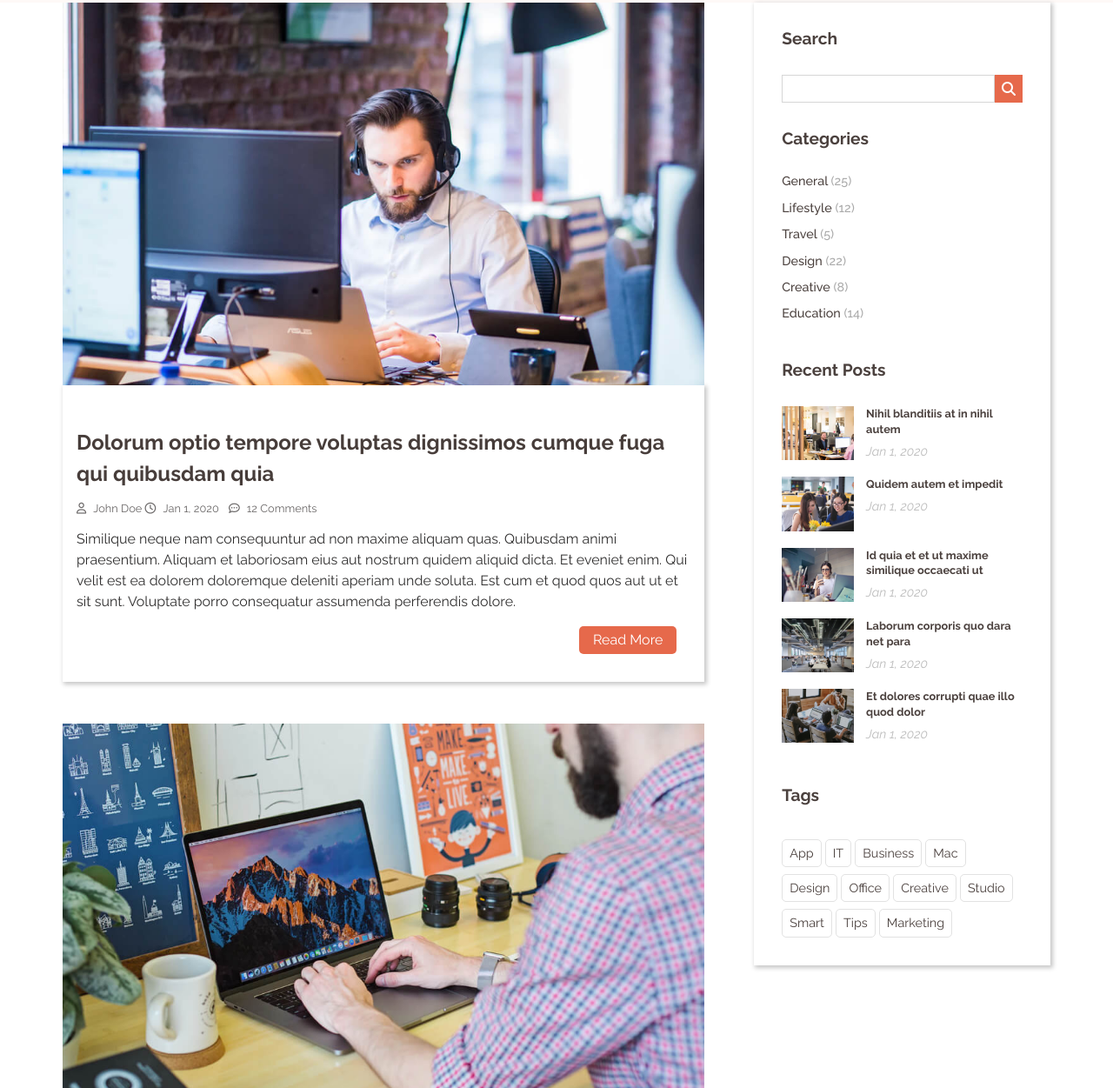
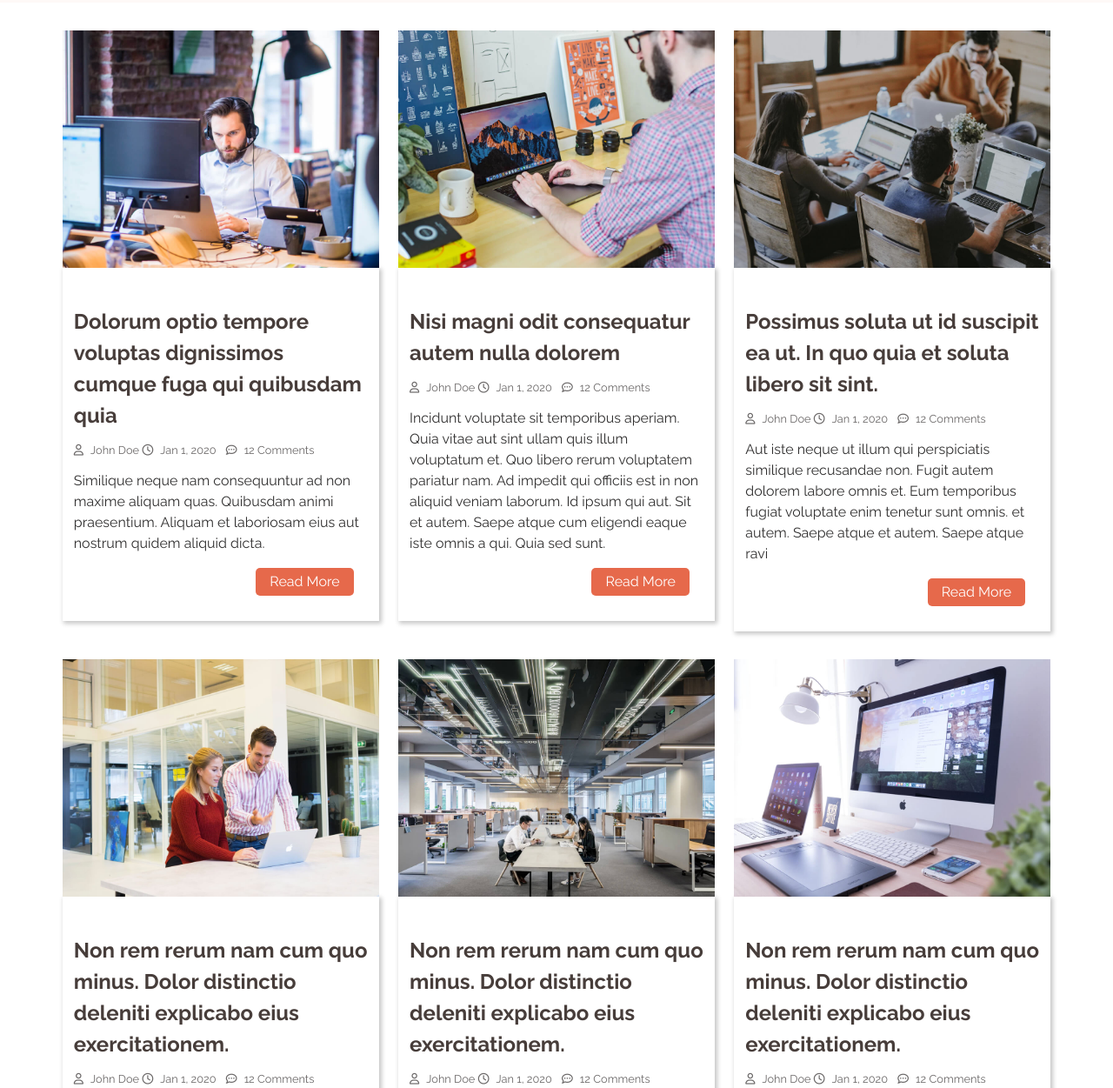
Before and after one commit to ravindrapv/checkpoint-4, a plain HTML site: page blog.html in a window 1280 px wide. Shown: the part 165-1416 px from the top of the page at 87% size. Drawn offline with Linux system fonts and the light colour scheme.

Commit message:
checkpoint-4

```diff
--- a/blog.html
+++ b/blog.html
@@ -42,9 +42,9 @@
             </div>
             <div class="blog-content-section">
                 <div class="container">
-                    <section class="flex justify-content-sp-btw flex-wrap">
-                        <div class="blog-articles-section flex-65">
-                            <article class="blog-article-col-1 ">
+                    <section class="flex justify-content-sp-btw">
+                        <div class="flex-wrap flex justify-content-sp-btw">
+                            <article class="flex-32">
                                 <div class="article-image-box">
                                     <img src="./media/blog-1.jpg" alt="Developer"/>
                                 </div>
@@ -57,17 +57,13 @@
                                     </div>
                                     <p class="common-para">
                                         Similique neque nam consequuntur ad non maxime aliquam quas.
-                                        Quibusdam animi praesentium. Aliquam et laboriosam eius aut nostrum quidem aliquid dicta.
-                                        Et eveniet enim. Qui velit est ea dolorem doloremque deleniti aperiam unde soluta.
-                                        Est cum et quod quos aut ut et sit sunt.
-                                        Voluptate porro consequatur assumenda perferendis dolore.
-                                    </p>
+                                        Quibusdam animi praesentium. Aliquam et laboriosam eius aut nostrum quidem aliquid dicta.</p>
                                     <div class="blog-article-btn-box">
                                         <a class="blog-btn">Read More</a>
                                     </div>
                                 </div>
                             </article>
-                            <article class="blog-article-col-1">
+                            <article class="flex-32">
                                 <div class="article-image-box">
                                     <img src="./media/blog-2.jpg" alt="Developer and Laptop"/>
                                 </div>
@@ -79,14 +75,14 @@
                                         <span class="comments"><i class="far fa-comment-dots"></i>12 Comments</span>
                                     </div>
                                     <p class="common-para">
-                                        Incidunt voluptate sit temporibus aperiam. Quia vitae aut sint ullam quis illum voluptatum et. Quo libero rerum voluptatem pariatur nam. Ad impedit qui officiis est in non aliquid veniam laborum. Id ipsum qui aut. Sit aliquam et quia molestias laboriosam. Tempora nam odit omnis eum corrupti qui aliquid excepturi molestiae. Facilis et sint quos sed voluptas. Maxime sed tempore enim omnis non alias odio quos distinctio.
-                                    </p>
+                                        Incidunt voluptate sit temporibus aperiam. Quia vitae aut sint ullam quis illum voluptatum et. Quo libero rerum voluptatem pariatur nam. Ad impedit qui officiis est in non aliquid veniam laborum. Id ipsum qui aut. Sit
+                                        et autem. Saepe atque cum eligendi eaque iste omnis a qui. Quia sed sunt.  </p>
                                     <div class="blog-article-btn-box">
                                         <a class="blog-btn">Read More</a>
                                     </div>
                                 </div>
                             </article>
-                            <article class="blog-article-col-1">
+                            <article class="flex-32">
                                 <div class="article-image-box">
                                     <img src="./media/blog-3.jpg" alt="Developer"/>
                                 </div>
@@ -98,14 +94,15 @@
                                         <span class="comments"><i class="far fa-comment-dots"></i>12 Comments</span>
                                     </div>
                                     <p class="common-para">
-                                        Aut iste neque ut illum qui perspiciatis similique recusandae non. Fugit autem dolorem labore omnis et. Eum temporibus fugiat voluptate enim tenetur sunt omnis. Doloremque est saepe laborum aut. Ipsa cupiditate ex harum at recusandae nesciunt. Ut dolores velit.
+                                        Aut iste neque ut illum qui perspiciatis similique recusandae non. Fugit autem dolorem labore omnis et. Eum temporibus fugiat voluptate enim tenetur sunt omnis.
+                                        et autem. Saepe atque  et autem. Saepe atque ravi
                                     </p>
                                     <div class="blog-article-btn-box">
                                         <a class="blog-btn">Read More</a>
                                     </div>
                                 </div>
                             </article>
-                            <article class="blog-article-col-1">
+                            <article class="flex-32">
                                 <div class="article-image-box">
                                     <img src="./media/blog-4.jpg" alt="Developer"/>
                                 </div>
@@ -117,100 +114,54 @@
                                         <span class="comments"><i class="far fa-comment-dots"></i>12 Comments</span>
                                     </div>
                                     <p class="common-para">
-                                        Aspernatur rerum perferendis et sint. Voluptates cupiditate voluptas atque quae. Rem veritatis rerum enim et autem. Saepe atque cum eligendi eaque iste omnis a qui. Quia sed sunt. Ea asperiores expedita et et delectus voluptates rerum. Id saepe ut itaque quod qui voluptas nobis porro rerum. Quam quia nesciunt qui aut est non omnis. Inventore occaecati et quaerat magni itaque nam voluptas. Voluptatem ducimus sint id earum ut nesciunt sed corrupti nemo.
+                                        Aspernatur rerum perferendis et sint. Voluptates cupiditate voluptas atque quae. Rem veritatis rerum enim et autem. Saepe atque cum eligendi eaque iste omnis a qui. Quia sed sunt. Ea asperiores expedita et et
                                     </p>
                                     <div class="blog-article-btn-box">
                                         <a class="blog-btn">Read More</a>
                                     </div>
                                 </div>
                             </article>
+                            <article class="flex-32">
+                                <div class="article-image-box">
+                                    <img src="./media/blog-5.jpg" alt="Developer"/>
                                 </div>
-                        <aside class="aside-section flex-30">
-                            <div class="aside-wrapper">
-                                <article>
-                                    <h2 class="aside-heading padding-bottom-2">Search</h2>
-                                    <div class="search-box flex">
-                                        <input type="name" class="flex-90"/>
-                                        <a class="search-button flex-general"><i class="fas fa-search"></i></a>
+                                <div class="article-text">
+                                    <h2 class="blog-heading padding-top-2">Non rem rerum nam cum quo minus. Dolor distinctio deleniti explicabo eius exercitationem.</h2>
+                                    <div class="post-details">
+                                        <span class="name"><i class="far fa-user"></i>John Doe</span>
+                                        <span class="date"><i class="far fa-clock"></i>Jan 1, 2020</span>
+                                        <span class="comments"><i class="far fa-comment-dots"></i>12 Comments</span>
+                                    </div>
+                                    <p class="common-para">
+                                        Aspernatur rerum perferendis et sint. Voluptates cupiditate voluptas atque quae. Rem veritatis rerum enim et autem. Saepe atque cum eligendi eaque iste omnis a qui. Quia sed sunt. Ea asperiores expedita et et
+
+                                    </p>
+                                    <div class="blog-article-btn-box">
+                                        <a class="blog-btn">Read More</a>
+                                    </div>
                                 </div>
                             </article>
-                                <div>
-                                    <h2 class="aside-heading padding-2">Categories</h2>
-                                    <nav class="padding-bottom-2">
-                                        <ul class="aside-nav">
-                                            <li class="padding-bottom-1"><a>General<span> (25)</span></a></li>
-                                            <li class="padding-bottom-1"><a>Lifestyle<span> (12)</span></a></li>
-                                            <li class="padding-bottom-1"><a>Travel<span> (5)</span></a></li>
-                                            <li class="padding-bottom-1"><a>Design<span> (22)</span></a></li>
-                                            <li class="padding-bottom-1"><a>Creative<span> (8)</span></a></li>
-                                            <li class="padding-bottom-1"><a>Education<span> (14)</span></a></li>
-                                        </ul>
-                                    </nav>
+                            <article class="flex-32">
+                                <div class="article-image-box">
+                                    <img src="./media/blog-6.jpg" alt="Developer"/>
                                 </div>
-                                <section class="recent-posts">
-                                    <h2 class="aside-heading padding-bottom-2">Recent Posts</h2>
-                                    <article class="flex-general padding-bottom-1">
-                                        <div class="recent-post-image flex-30 align-self-stretch">
-                                            <img src="./media/blog-recent-1.jpg" alt="two developers"/>
+                                <div class="article-text">
+                                    <h2 class="blog-heading padding-top-2">Non rem rerum nam cum quo minus. Dolor distinctio deleniti explicabo eius exercitationem.</h2>
+                                    <div class="post-details">
+                                        <span class="name"><i class="far fa-user"></i>John Doe</span>
+                                        <span class="date"><i class="far fa-clock"></i>Jan 1, 2020</span>
+                                        <span class="comments"><i class="far fa-comment-dots"></i>12 Comments</span>
                                     </div>
-                                        <div class="flex-65 align-self-stretch">
-                                            <h3 class="padding-bottom-half special-heading">Nihil blanditiis at in nihil autem</h3>
-                                            <span class="recentpost-date">Jan 1, 2020</span>
+                                    <p class="common-para">
+                                        Aspernatur rerum perferendis et sint. Voluptates cupiditate voluptas atque quae. Rem veritatis rerum enim et autem. Saepe atque cum eligendi eaque iste omnis a qui. Quia sed sunt. Ea asperiores expedita et et
+                                    </p>
+                                    <div class="blog-article-btn-box">
+                                        <a class="blog-btn">Read More</a>
+                                    </div>
                                 </div>
                             </article>
-                                    <article class="flex-general padding-bottom-1">
-                                        <div class="recent-post-image flex-30 align-self-stretch">
-                                            <img src="./media/blog-recent-2.jpg" alt="two girls"/>
+
                         </div>
-                                        <div class="flex-65 align-self-stretch">
-                                            <h3 class="padding-bottom-half special-heading">Quidem autem et impedit</h3>
-                                            <span class="recentpost-date">Jan 1, 2020</span>
-                                        </div>
-                                    </article>
-                                    <article class="flex-general padding-bottom-1">
-                                        <div class="recent-post-image flex-30 align-self-stretch">
-                                            <img src="./media/blog-recent-3.jpg" alt="Girl with phone"/>
-                                        </div>
-                                        <div class="flex-65 align-self-stretch">
-                                            <h3 class="padding-bottom-half special-heading">Id quia et et ut maxime similique occaecati ut</h3>
-                                            <span class="recentpost-date">Jan 1, 2020</span>
-                                        </div>
-                                    </article>
-                                    <article class="flex-general padding-bottom-1">
-                                        <div class="recent-post-image flex-30 align-self-stretch">
-                                            <img src="./media/blog-recent-4.jpg" alt="Library"/>
-                                        </div>
-                                        <div class="flex-65 align-self-stretch">
-                                            <h3 class="padding-bottom-half special-heading">Laborum corporis quo dara net para</h3>
-                                            <span class="recentpost-date">Jan 1, 2020</span>
-                                        </div>
-                                    </article>
-                                    <article class="flex-general padding-bottom-1">
-                                        <div class="recent-post-image flex-30 align-self-stretch">
-                                            <img src="./media/blog-recent-5.jpg" alt="Developers"/>
-                                        </div>
-                                        <div class="flex-65 align-self-stretch">
-                                            <h3 class="padding-bottom-half special-heading">Et dolores corrupti quae illo quod dolor</h3>
-                                            <span class="recentpost-date">Jan 1, 2020</span>
-                                        </div>
-                                    </article>
-                                </section>
-                                <div class="tags">
-                                    <h2 class="aside-heading padding-2">Tags</h2>
-                                    <span>App</span>
-                                    <span>IT</span>
-                                    <span>Business</span>
-                                    <span>Mac</span>
-                                    <span>Design</span>
-                                    <span>Office</span>
-                                    <span>Creative</span>
-                                    <span>Studio</span>
-                                    <span>Smart</span>
-                                    <span>Tips</span>
-                                    <span>Marketing</span>
-                                </div>
-                            </div>
-                        </aside>
                     </section>
                 </div>
             </div>
--- a/styles/styles.css
+++ b/styles/styles.css
@@ -1,8 +1,3 @@
-/* http://meyerweb.com/eric/tools/css/reset/
-   v2.0 | 20110126
-   License: none (public domain)
-*/
-
 html, body, div, span, applet, object, iframe,
 h1, h2, h3, h4, h5, h6, p, blockquote, pre,
 a, abbr, acronym, address, big, cite, code,
@@ -965,6 +960,9 @@ sup{
 }
 
 
+/*------------- media responsive start-------------*/
+
+
 @media screen and (max-width:1200px){
 
     /* common styles */
@@ -1144,8 +1142,9 @@ sup{
     html{
         font-size:12px;
     }
+
     /* about section styles */
-   /* client section styles */
+
    .small-hide{
        display: none;
    }
@@ -1159,7 +1158,6 @@ sup{
     .flex-30{
         flex:0 1 100%;
     }
-    /* testimonal section styles */
 
     /* portfoio section styles */
     .flex-32{
@@ -1273,7 +1271,7 @@ sup{
     }
 
 
-/* blog page styles */
+/* blog page*/
 .blog-content-section{
     color: #473D3A;
 }
@@ -1298,13 +1296,16 @@ sup{
 }
 .blog-article-col-1{
     margin-bottom:3rem;
+    margin: 1rem;
 }
 .article-image-box{
     width:100%;
     font-size:0;
+    max-height: 440px;
 }
 .article-image-box img{
     width:100%;
+    margin-top: 2rem;
     max-height:440px;
     object-fit: cover;
 }
@@ -1320,7 +1321,7 @@ sup{
 }
 .article-text{
     box-shadow:2px 2px 5px 1px rgb(199, 199, 199);
-    padding:1rem;
+    padding: 0.80rem;
 }
 .date ,.comments{
     margin-right:0.5rem;
@@ -1340,7 +1341,9 @@ sup{
     padding-top:1rem;
 }
 .page-number{
-    margin-left:30%;
+    margin-left:45%;
+    margin-top: 2rem;
+    margin-bottom: 2rem;
 }
 .page-number div{
     padding:0.8rem;
@@ -1354,70 +1357,7 @@ sup{
     background-color: var(--banner-button);
     color:var(--primary);
 }
-/* aside-bar section styles */
-.aside-section{
-    color:#4B413E;
-}
-.recentpost-date{
-    font-size: 0.9rem;
-    font-style:italic;
-    color:rgb(189, 189, 189);
-}
-.aside-wrapper{
-    padding:2rem;
-    box-shadow:2px 2px 5px 1px rgb(199, 199, 199);
-    align-self:stretch;
-}
-.search-button{
-    padding:0.5rem;
-    background-color:var(--banner-button);
-    color:white;
-}
-.search-box input{
-    border:0;
-    border:1px solid rgb(214, 214, 214);
-    outline:none;
-}
-.recent-post-image{
-    width:100%;
-}
-.recent-post-image img{
-    width:100%;
-}
-.aside-heading{
-    font-weight:700;
-    font-size: 1.2rem;
-}
-.tags span{
-    padding:0.5rem;
-    border:0.5px solid rgb(226, 226, 226);
-    display:inline-block;
-    font-size:0.9rem;
-    margin-top:0.5rem;
-    border-radius: 5px;
-}
-.tags span:hover{
-    background-color: var(--banner-button);
-}
-.special-heading{
-    font-weight:700;
-    font-size:0.8rem;
-    line-height: 1.4;
-}
-.special-heading:hover{
-    color:var(--banner-button);
-}
-.aside-nav li{
-    font-size:0.9rem;
-    font-weight:500;
-}
-.aside-nav li:hover{
-    color:var(--banner-button);
-}
-.aside-nav span{
-    font-weight: 500;
-    color: rgb(170, 170, 170);
-}
+
 @media only screen and (max-width:1024px){
     .container{
         max-width:960px;
```
Also changed, not shown: index.html (+1 -18 lines). Lines whose indentation alone changed are shown as unchanged.
